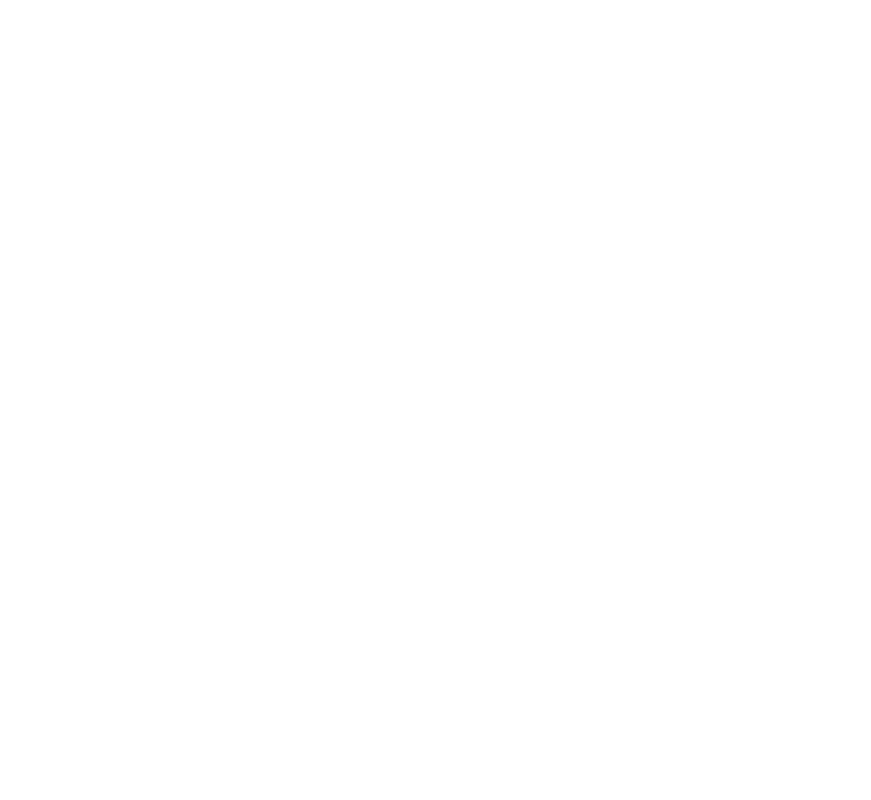
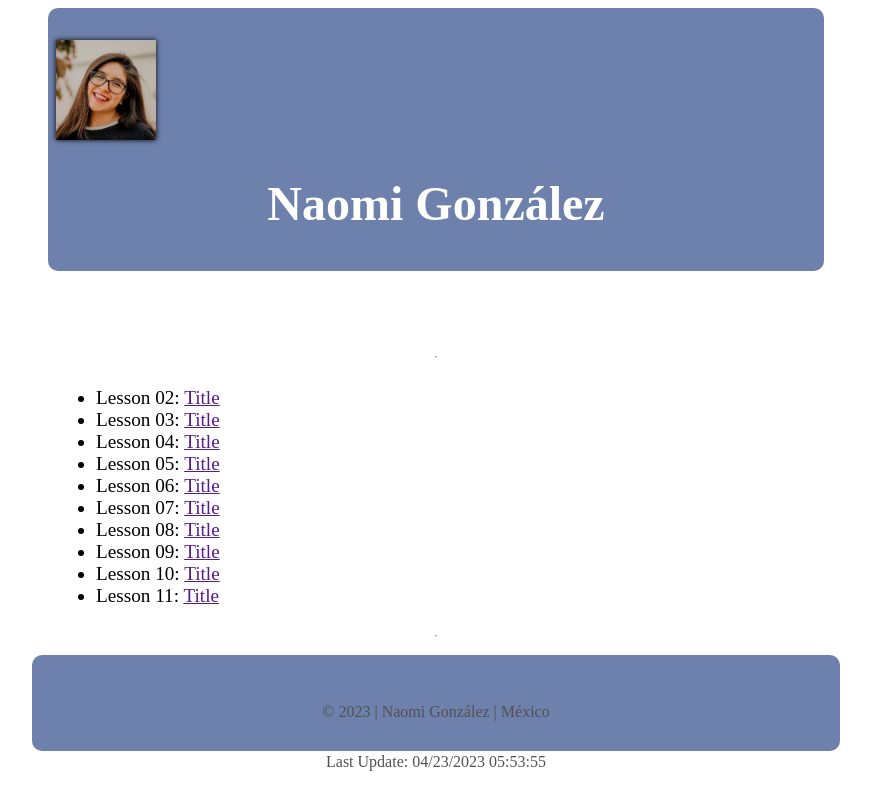
Before and after one commit to naomigonzalez/wdd230, a plain HTML site: page index.html in a window 1280 px wide. Shown: the whole page, without its empty margins (204-1075 px from the left). Drawn offline with Linux system fonts and the light colour scheme.

Commit message:
first draft

```diff
--- a/index.html
+++ b/index.html
@@ -4,7 +4,46 @@
     <meta charset="UTF-8" />
     <meta http-equiv="X-UA-Compatible" content="IE=edge" />
     <meta name="viewport" content="width=device-width, initial-scale=1.0" />
-    <title>Document</title>
+    <meta
+      name="description"
+      content="Assignment portal for Naomi González in WDD 230: Web Frontend Development at Brigham Young University - Idaho"
+    />
+
+    <title>WDD 230 | Assignment Portal</title>
+
+    <link href="styles/small.css" rel="stylesheet" />
   </head>
-  <body></body>
+  <body>
+    <header>
+      <img src="images/me.jpg" alt="Photo of Naomi González" />
+      <h1>Naomi González</h1>
+    </header>
+
+    <main>
+      <h2>WDD 230: Assignment Portal</h2>
+      <hr />
+      <ul>
+        <li>Lesson 02: <a href="">Title</a></li>
+        <li>Lesson 03: <a href="">Title</a></li>
+        <li>Lesson 04: <a href="">Title</a></li>
+        <li>Lesson 05: <a href="">Title</a></li>
+        <li>Lesson 06: <a href="">Title</a></li>
+        <li>Lesson 07: <a href="">Title</a></li>
+        <li>Lesson 08: <a href="">Title</a></li>
+        <li>Lesson 09: <a href="">Title</a></li>
+        <li>Lesson 10: <a href="">Title</a></li>
+        <li>Lesson 11: <a href="">Title</a></li>
+      </ul>
+      <hr />
+    </main>
+
+    <footer>
+      <div class="info">
+        <p>&copy; <span id="year"></span> | Naomi González | México</p>
+        <p>Last Update: <span id="lastUpdate"></span></p>
+      </div>
+    </footer>
+
+    <script src="scripts/script.js"></script>
+  </body>
 </html>
--- /dev/null
+++ b/scripts/script.js
@@ -0,0 +1,11 @@
+
+// document.querySelector("#lastUpdate").innerHTML=d;
+const lastModified = document.querySelector("#lastUpdate");
+// document.querySelector('lastUpdate').innerHTML = lastModified
+lastModified.innerHTML = document.lastModified;
+
+const currentTime = new Date();
+
+const year = currentTime.getFullYear();
+
+document.querySelector("#year").innerHTML = year;
--- /dev/null
+++ b/styles/small.css
@@ -0,0 +1,80 @@
+body {
+  font-size: 16px;
+  font-family: "Playfair";
+}
+
+main {
+  max-width: 500px;
+  margin: 0 auto;
+  display: grid;
+  grid-template-columns: 1fr;
+  font-size: 1.2rem;
+  padding: 0.5rem;
+}
+
+main section h2 {
+  color: #6d81ac;
+}
+
+main section {
+  margin: 0.5rem;
+  border: 1px solid #bbb;
+  padding: 0 1rem;
+  border-radius: 10px;
+  background-color: #eee;
+  text-align: center;
+}
+
+img {
+  max-width: 100px;
+  box-shadow: 0 0 5px;
+  margin-top: 1.5rem;
+  align-self: center;
+}
+
+section a {
+  padding: 1rem;
+  margin-top: 1.5rem;
+  margin-bottom: 1.5rem;
+}
+
+header,
+main,
+footer {
+  max-width: 760px;
+  margin: 0 auto;
+}
+
+header {
+  background-color: #6d81ac;
+  padding: 0.5rem;
+  border-radius: 10px;
+}
+
+h1 {
+  color: white;
+  text-align: center;
+  font-size: 3rem;
+}
+
+h2 {
+  padding: 0rem;
+  color: white;
+  text-align: center;
+  font-size: 1.5rem;
+}
+
+p {
+  color: #535150;
+  padding: 0.5rem;
+}
+
+footer {
+  background-color: #6d81ac;
+  text-align: center;
+  border-radius: 10px;
+  margin: 0 auto;
+  height: 3rem;
+  padding: 1.5rem;
+  font-size: 1rem;
+}
```
Also changed, not shown: images/me.jpg (added).
